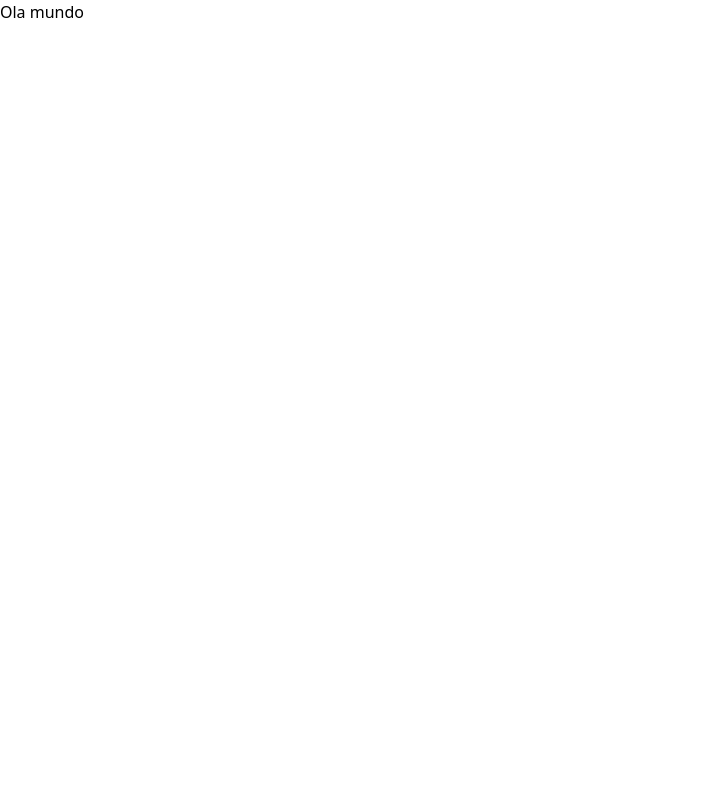
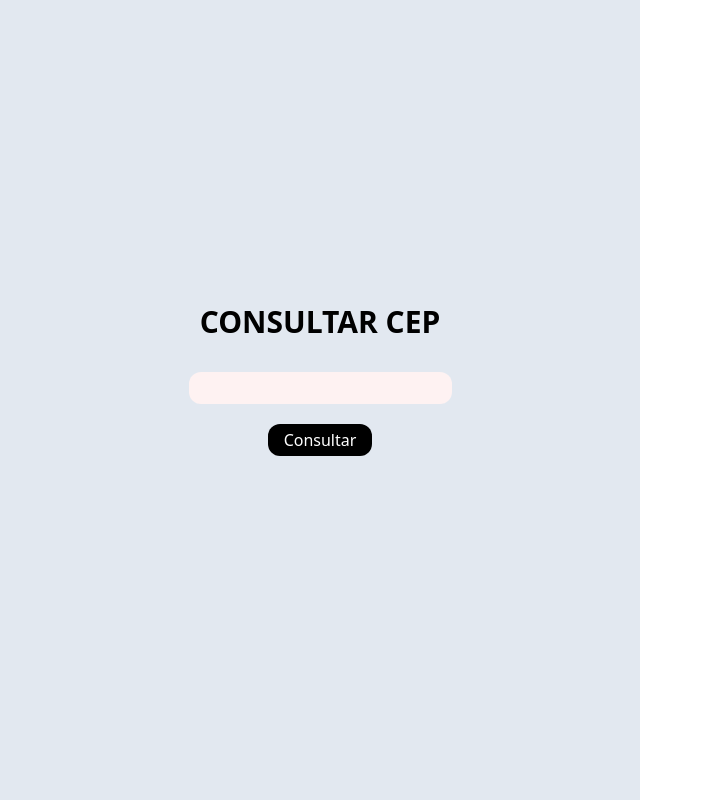
Before and after one commit to breno-facanha/CONSUMO_CEP_API, a React (Vite) app: page / in a window 1280 px wide. Shown: the whole page, without its empty margins (0-702 px from the left). Built offline with nearby package versions, Linux system fonts and the light colour scheme.

Commit message:
feita as estilizações do projeto

```diff
--- a/src/App.jsx
+++ b/src/App.jsx
@@ -1,8 +1,27 @@
+import teste from './assets/Location.gif'
 function App() {
   return (
-    <>
-      <h1 className="text-bold">Ola mundo</h1>
-    </>
+    <div className="flex justify-center items-center w-full h-screen">
+      <div className="ladoEsquerdo w-[50%] flex flex-col justify-center items-center h-screen bg-slate-200">
+        <div className="w-[400px] flex flex-col justify-center items-center ">
+          <h1 className='text-3xl text-black font-semibold'>CONSULTAR CEP</h1>
+
+          <input
+            className='bg-red-50 py-1 px-4 mt-8 rounded-xl text-center text-slate-500'
+            type="text"
+          />
+          <button className='bg-black text-white px-4 py-1 rounded-xl mt-5'>
+            Consultar
+          </button>
+        </div>
+        <div className="dados w-[400px] mt-10">
+
+        </div>
+      </div>
+      <div className="ladoDiretiro w-[50%] flex justify-center items-center h-screen bg-white">
+        <img src={teste} alt="" />
+      </div>
+    </div>
   )
 }
 
```
Also changed, not shown: src/assets/Location.gif (added).
